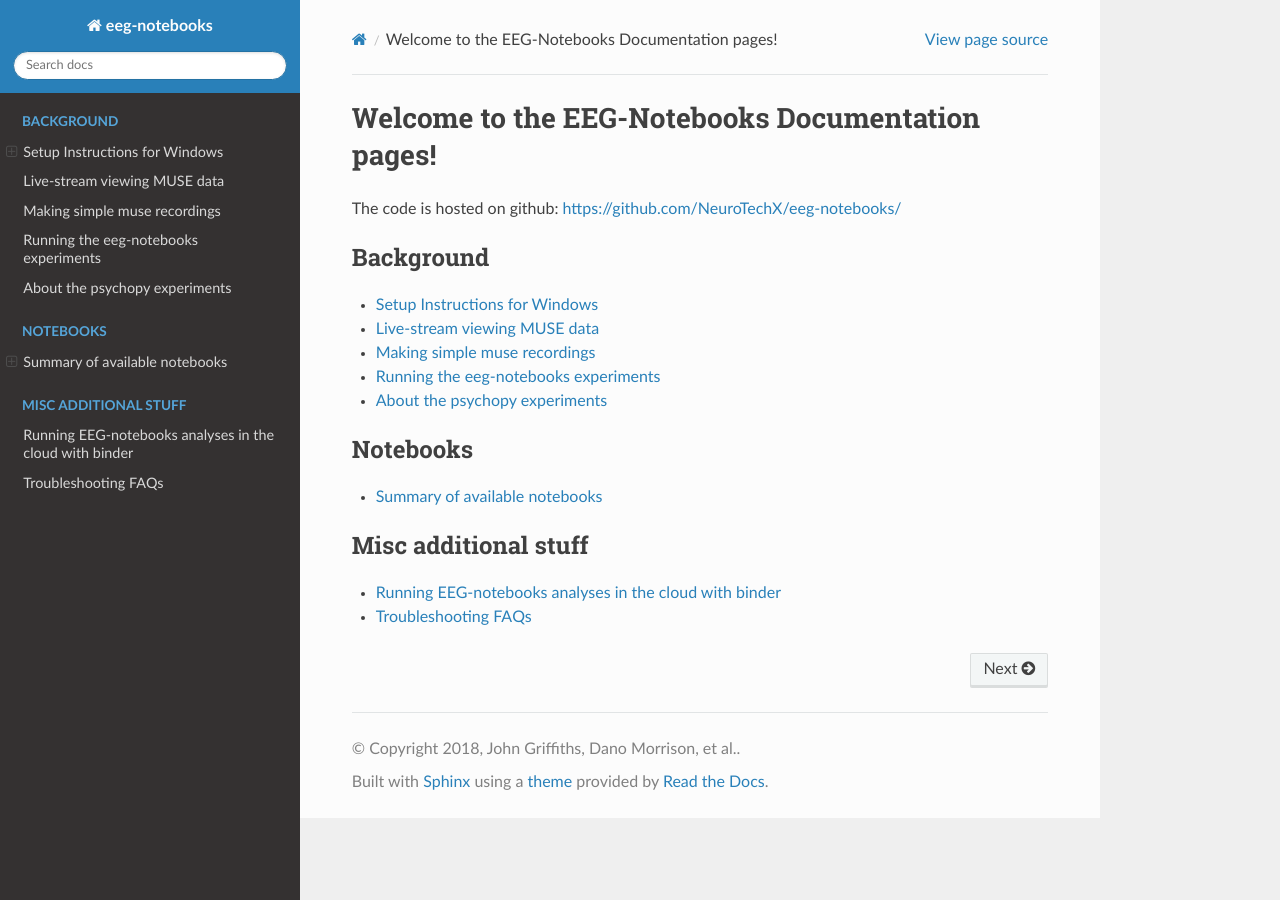
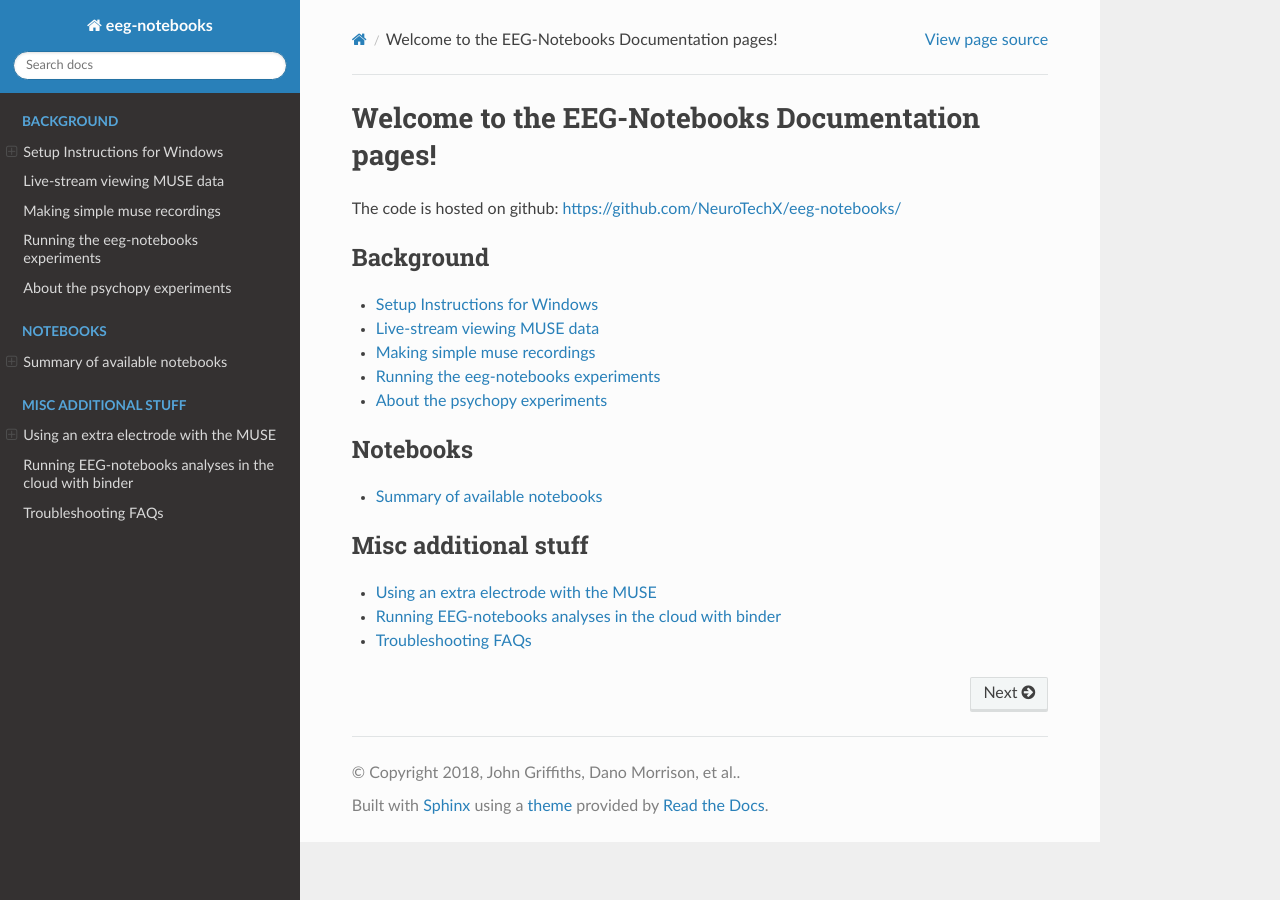
Before and after one commit to NeuroTechX/eeg-notebooks_v0.1, a Sphinx documentation site: the page built from doc/index.rst, in a window 1280 px wide. Built offline with Sphinx 7.4.7 and the Read the Docs theme 2.0.0, drawn with Linux system fonts in a browser that asks for light colours; pages that are not in the unit, such as notebooks, are missing from menus.

Commit message:
Update index.rst
added page for muse extra electrode

```diff
--- a/doc/index.rst
+++ b/doc/index.rst
@@ -38,5 +38,6 @@ The code is hosted on github: https://github.com/NeuroTechX/eeg-notebooks/
     :caption: Misc additional stuff
     :maxdepth: 1
 
+    Using an extra electrode with the MUSE <using_an_extra_electrode_muse.md>
     Running EEG-notebooks analyses in the cloud with binder <running_with_binder.md>
     Troubleshooting FAQs <troubleshooting.md>
```
